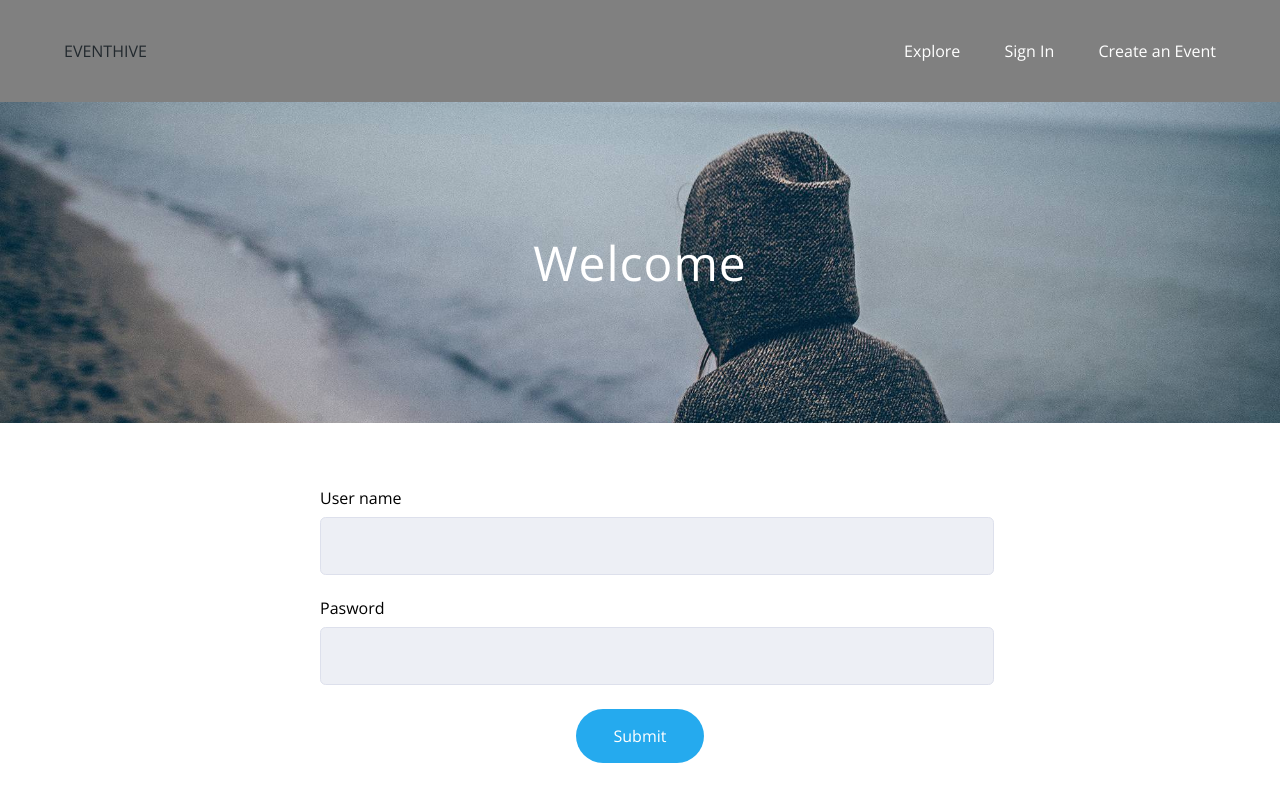
After one commit to Alabee/event_hive, a Django app: page /login/ in a window 1280 px wide. The commit adds this page. Run offline with Django 3.2, Linux system fonts and the light colour scheme.

Commit message:
Addition of login page

```diff
--- a/Learn/urls.py
+++ b/Learn/urls.py
@@ -16,6 +16,7 @@ Including another URLconf
 from django.conf.urls import url, include
 from home import views as home
 from django.contrib import admin
+from register import views as register
 
 urlpatterns = [
     url(r'^admin/', admin.site.urls),
@@ -24,4 +25,5 @@ urlpatterns = [
     url(r'^events/', include('event_details.urls')),
     url(r'^review/', include('review.urls')),
     url(r'^register/', include('register.urls')),
+    url(r'^login/', register.login),
 ]
--- a/register/static/register/graphics/application.css
+++ b/register/static/register/graphics/application.css
@@ -90,13 +90,13 @@
     padding: 8rem 0; }
 
 .events_banner {
-  background-image: url(../images/events_view.jpg); }
+  background-image: url("images/events_view.jpg"); }
 
 .sign_in_banner {
-  background-image: url(../images/sign-in-banner.jpg); }
+  background-image: url("images/sign-in-banner.jpg"); }
 
 .sign_up_banner {
-  background-image: url(../images/sign-up-banner.jpg); }
+  background-image: url("/images/sign-up-banner.jpg"); }
 
 .pagination:after, .pagination:before {
   content: " ";
--- /dev/null
+++ b/register/templates/register/login.html
@@ -0,0 +1,50 @@
+{% load static %}
+<!DOCTYPE html>
+<html>
+<head>
+	<title>Podcasts</title>
+	<link rel="stylesheet" type="text/css"href="{%static 'login/graphics/application.css' %}">
+	<link href='https://fonts.googleapis.com/css?family=Open+Sans:400,700,700italic' rel='stylesheet' type='text/css'>
+</head>
+	<body>
+		<header id="main_header" class="cf">
+			<div class="wrapper_wide">
+				<a href="index.html" id="logo">EventHive</a>
+				<nav>
+					<ul>
+						<li><a href="events.html">Explore</a></li>
+						<li><a href="sign-in.html">Sign In</a></li>
+						<li><a href="sign-up.html">Create an Event</a></li>
+					</ul>
+				</nav>
+			</div>
+		</header>
+
+		<div id="banner" class="sign_in_banner">
+			<h1>Welcome</h1>
+		</div>
+
+		<div id="form">
+			<div class="wrapper_skinny">
+				<form action="{% url 'index' %}" action="POST"> {% csrf_token %}
+					<div class="field">
+						<label for="user_name">User name</label><br>
+						<input type="text"/>
+					</div>
+
+					<div class="field"><br>
+						<label for="password">Pasword</label><br>
+						<input type="password"/>
+					</div>
+
+
+					<div class="actions">
+						<input type="submit" class="button button_highlight button_block">
+					</div>
+
+				</form>
+			</div>
+		</div>
+
+	</body>
+</html>
--- a/register/views.py
+++ b/register/views.py
@@ -25,3 +25,6 @@ def index(request):
 	return render(request, 'register/register.html', {
 		'form': form,
 		})
+
+def login(request):
+	return render(request, "register/login.html")
```
Also changed, not shown: register/templates/register/register.html (+56 -17 lines), register/static/register/graphics/images/desk.jpg (added), register/static/register/graphics/images/events_view.jpg (added), register/static/register/graphics/images/homepage_background.jpg (added), register/static/register/graphics/images/sign-in-banner.jpg (added), register/static/register/graphics/images/sign-up-banner.jpg (added).
